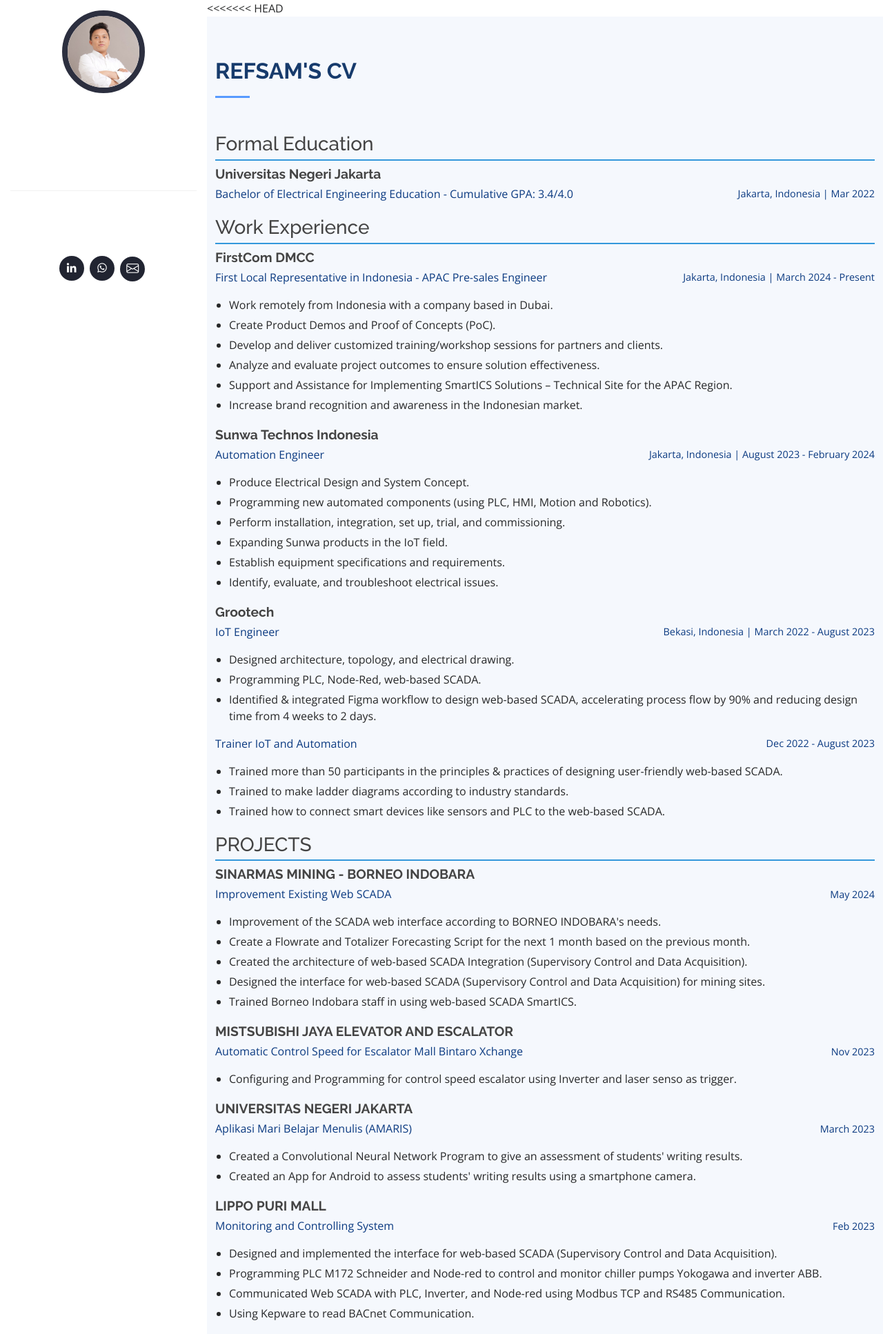
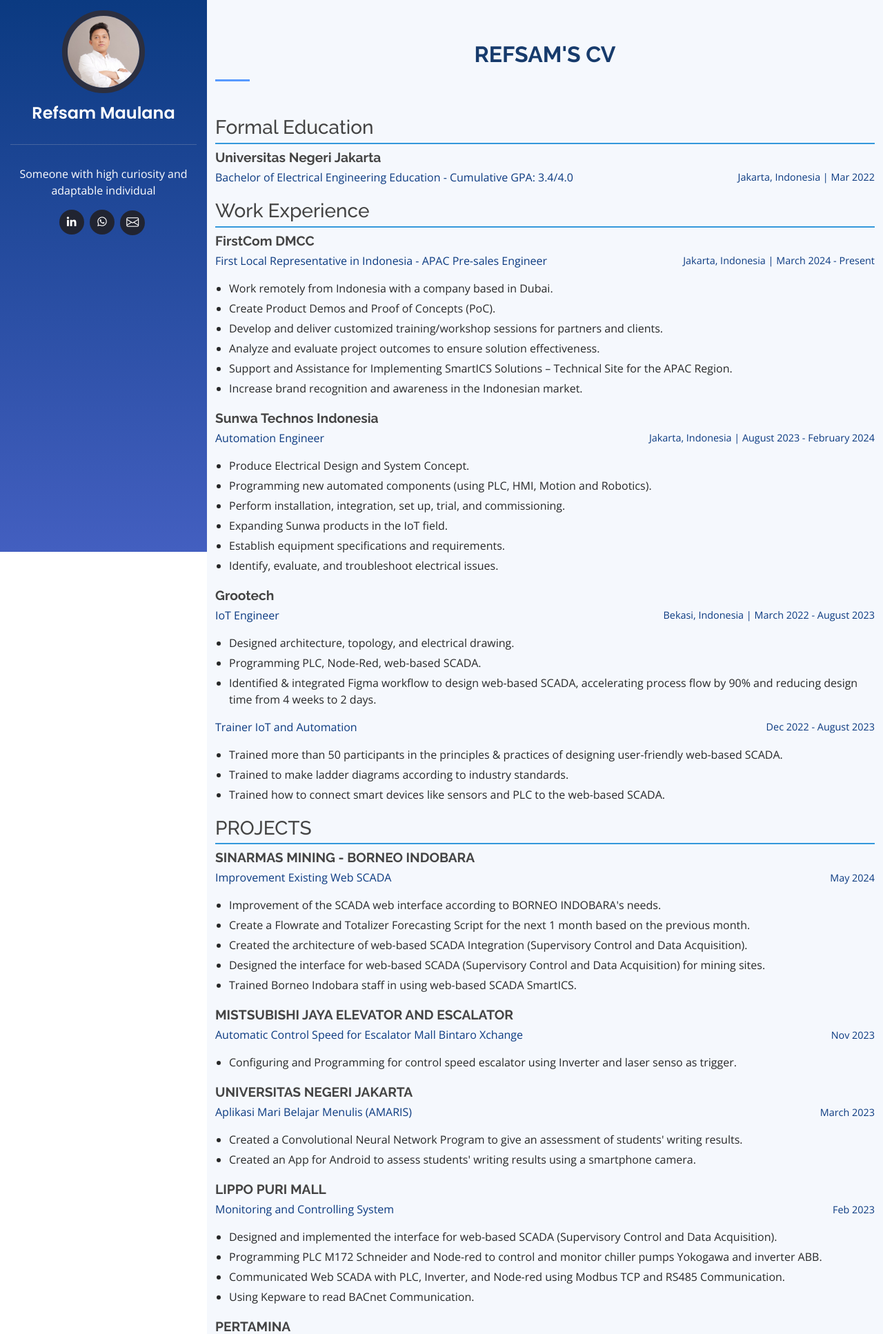
Before and after one commit to refsam/refsam.github.io, a PHP site: page / in a window 1280 px wide. Shown: the top 1934 px of the page at 69% size. Run offline with PHP 8.4, Linux system fonts and the light colour scheme.

Commit message:
update cv

```diff
--- a/assets/css/style.css
+++ b/assets/css/style.css
@@ -13,7 +13,6 @@
   color: #272829;
 }
 
-<<<<<<< HEAD
 .section-title h2 {
       text-align: center;
       margin-bottom: 30px;
@@ -72,14 +71,11 @@
       background: #c7c7c7;
       margin: 30px 0;
     }
-=======
->>>>>>> 00fecf2e50e0fd06024c06682d446a72ab55aa14
 a {
   color: #579AFF;
   text-decoration: none;
 }
 
-<<<<<<< HEAD
 .course {
   display: flex;
   justify-content: space-between;
@@ -155,8 +151,6 @@
 }
 
 
-=======
->>>>>>> 00fecf2e50e0fd06024c06682d446a72ab55aa14
 a:hover {
   color: #37b3ed;
   text-decoration: none;
@@ -209,11 +203,7 @@
   z-index: 9997;
   transition: all 0.5s;
   padding: 0 15px;
-<<<<<<< HEAD
   background: linear-gradient(180deg, #0b3a81 0%, #435FC0 100%);
-=======
-  background: linear-gradient(180deg, #579AFF 0%, #88CAFA 100%);
->>>>>>> 00fecf2e50e0fd06024c06682d446a72ab55aa14
   overflow-y: auto;
 }
 #header .profile img {
@@ -221,7 +211,6 @@
   display: block;
   width: 120px;
   border: 8px solid #2c2f3f;
-<<<<<<< HEAD
   transition: transform 0.3s ease, opacity 0.3s ease; /* Menambahkan transisi */
 }
 
@@ -230,9 +219,6 @@
   opacity: 0.8; /* Mengubah opacity saat hover */
 }
 
-=======
-}
->>>>>>> 00fecf2e50e0fd06024c06682d446a72ab55aa14
 #header .profile h1 {
   font-size: 24px;
   margin: 0;
--- a/index.html
+++ b/index.html
@@ -61,7 +61,6 @@
   </header><!-- End Header -->
 
   <main id="main">
-<<<<<<< HEAD
     <section id="portfolio" class="portfolio section-bg">
 
       <div class="container">
@@ -316,8 +315,6 @@
           </div>
 
           <hr>
-=======
->>>>>>> 00fecf2e50e0fd06024c06682d446a72ab55aa14
 
     <section id="portfolio" class="portfolio section-bg">
 
@@ -341,15 +338,9 @@
         <div class="row portfolio-container" data-aos="fade-up" data-aos-delay="100">
           <div class="col-lg-4 col-md-6 portfolio-item filter-ui">
             <div class="portfolio-wrap">
-<<<<<<< HEAD
               <img src="assets/img/SIPATU/SIPATU.png" class="img-fluid" alt="">
               <div class="portfolio-links">
                 <a href="assets/img/SIPATU/SIPATU.png" data-gallery="portfolioGallery" class="portfolio-lightbox" title="Amaris"><i class="bx bx-plus"></i></a>
-=======
-              <img src="assets/img/SIPATU/SIPATU (1).png" class="img-fluid" alt="">
-              <div class="portfolio-links">
-                <a href="assets/img/SIPATU/SIPATU (1).png" data-gallery="portfolioGallery" class="portfolio-lightbox" title="Amaris"><i class="bx bx-plus"></i></a>
->>>>>>> 00fecf2e50e0fd06024c06682d446a72ab55aa14
                 <a href="portfolio-details13.html" title="More Details"><i class="bx bx-link"></i></a>
               </div>
             </div>
```
